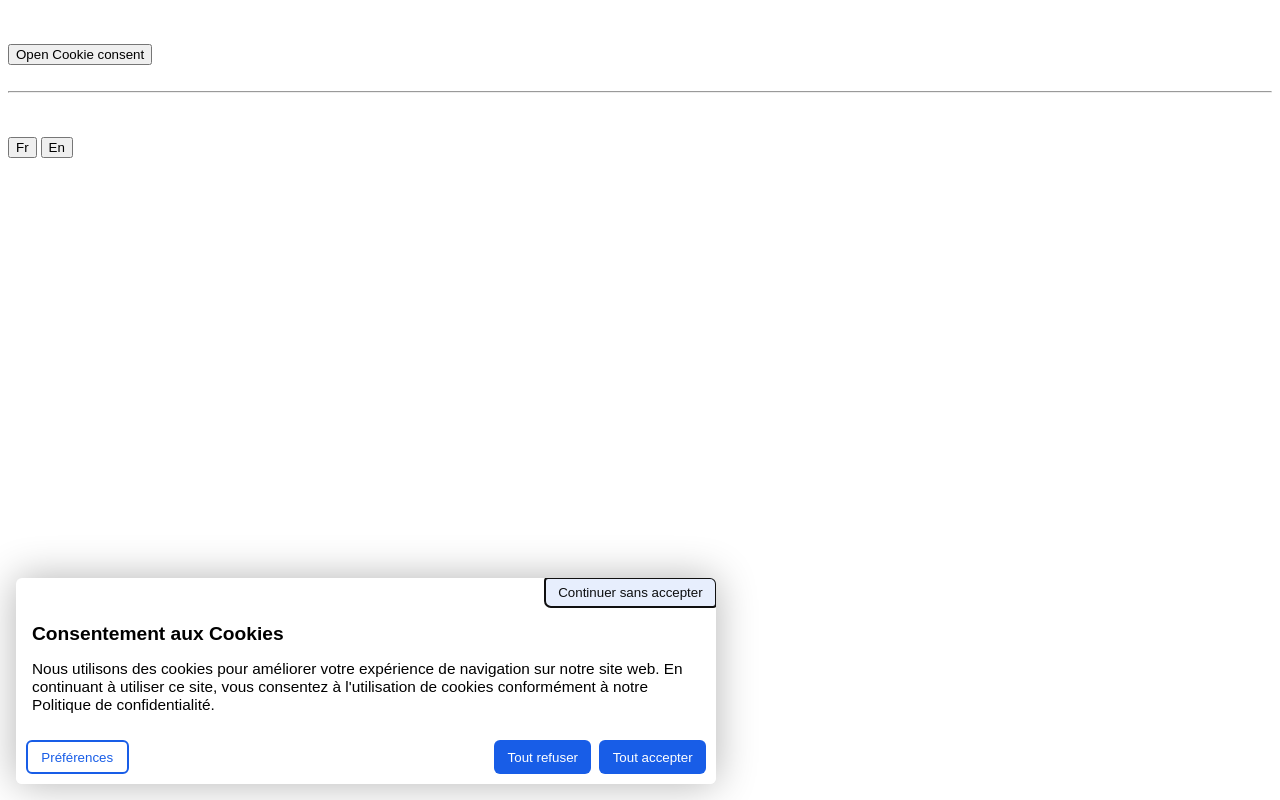
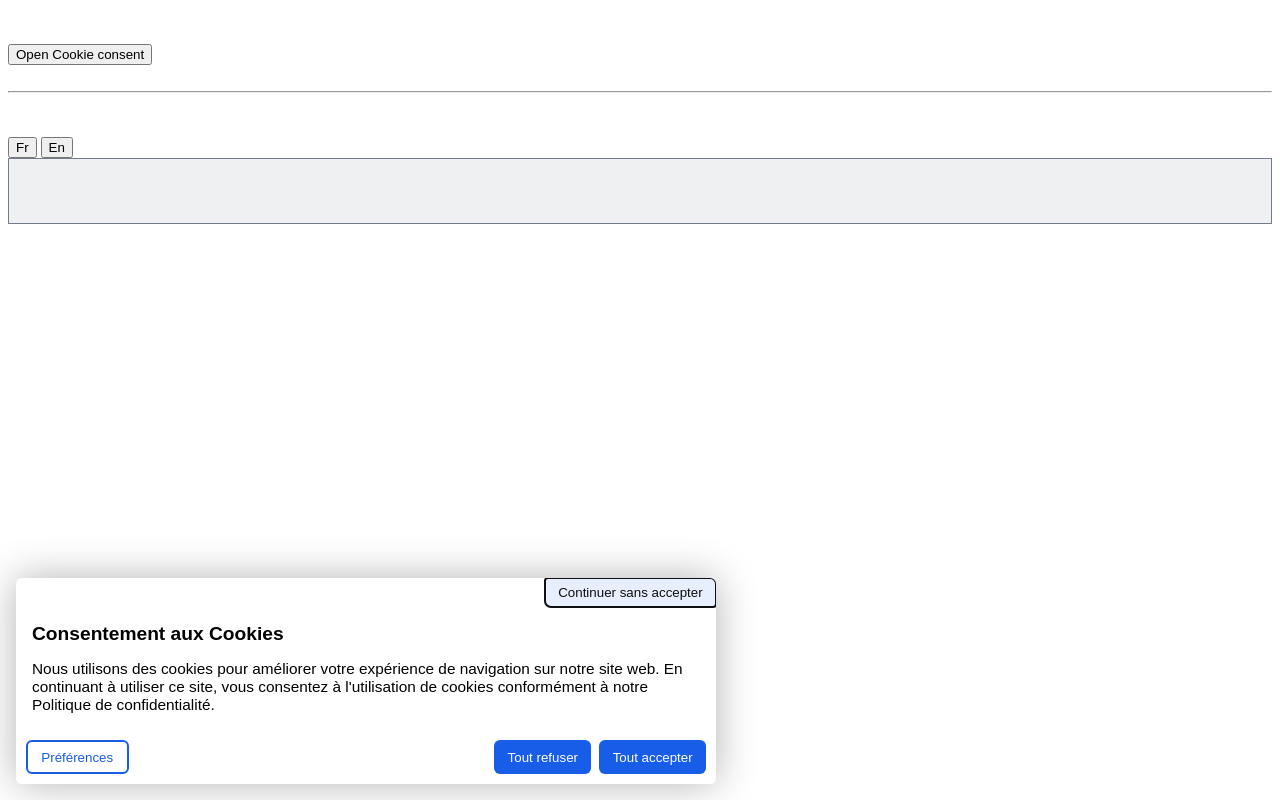
Before and after one commit to Masth0/cookie-consent, a website built with Vite: page index.html in a window 1280 px wide. Built offline with nearby package versions, Linux system fonts and the light colour scheme.

Commit message:
Display IFramePlaceholderElement

```diff
--- a/index.html
+++ b/index.html
@@ -64,7 +64,7 @@
     <iframe
       data-cc-category-name="Functional"
       data-cc-name="Google Maps"
-      data-cc-translations='{"fr": {"title": "Iframe Google Maps", "description": "Pour utiliser le service Google Maps veuillez accepter le cookie.", "btnLabel":"Modifier mon consentement"}}'
+      data-cc-translations='{"fr":"Pour utiliser le service Google Maps veuillez accepter le cookie.", "en":"aeaezae"}'
       width="600"
       height="450"
       style="border:0"
--- a/lib/Cookie.ts
+++ b/lib/Cookie.ts
@@ -1,4 +1,4 @@
-import { LanguageCode } from "./Translations.ts";
+import {checkLanguageCode, LanguageCode} from "./Translations.ts";
 import { checkRequiredTagAttributes, getAllCookies } from "./utils.ts";
 import { CookieElement } from "./ui/CookieElement.ts";
 import EventDispatcher, { ConsentEvent } from "./EventDispatcher.ts";
@@ -89,6 +89,10 @@ export class Cookie {
     return this.#element;
   }
 
+  get iframePlaceholderElement(): IFramePlaceholderElement {
+    return this.#iframePlaceholderElement;
+  }
+
   #categoryName: string = "";
   #name: string;
   #description: string;
@@ -116,12 +120,16 @@ export class Cookie {
     // Create html element
     this.#element = new CookieElement(this.#name);
     this.#element.updateMessages({ name: this.#name, description: this.#description });
-    // Create IFramePlaceholderElement
-    // Todo provide translations messages from the cookie creation
-    this.#iframePlaceholderElement = new IFramePlaceholderElement(this.#categoryName, this.#name)
-    // this.#iframePlaceholderElement.updateMessages({})
     if (this.isRevocable) {
       this.#dispatcher.addListener(ConsentEvent.CookieChange, this.onCookieChange.bind(this));
+    }
+
+    this.displayIFramePlaceholder();
+  }
+
+  displayIFramePlaceholder() {
+    for (const iframe of this.#iframes) {
+      iframe.insertAdjacentElement('beforebegin', this.iframePlaceholderElement.$el);
     }
   }
 
@@ -196,7 +204,30 @@ export class Cookie {
   }
 
   addIframes(iframes: HTMLIFrameElement[]) {
+    // Check required attributes to create the IFramePlaceholder: data-cc-translations
+    let placeholderTranslations;
+    for (const iframe of iframes) {
+      placeholderTranslations = JSON.parse(iframe.getAttribute("data-cc-translations") as string);
+      if (!placeholderTranslations) continue;
+      for (const transKey in placeholderTranslations) {
+        // Uppercase the first char
+        const key = transKey.charAt(0).toUpperCase() + transKey.slice(1);
+        checkLanguageCode(key);
+        if (typeof placeholderTranslations[transKey] !== "string") {
+          throw new Error("For iframe, translation must be a string. {\"fr\":\"Your message\"} ");
+        }
+      }
+    }
+
+    if (placeholderTranslations) {
+      if (!this.iframePlaceholderElement) {
+        console.log(placeholderTranslations)
+        this.#iframePlaceholderElement = new IFramePlaceholderElement(this, placeholderTranslations);
+      }
+    }
+
     this.#iframes = [...this.#iframes, ...iframes];
+    this.displayIFramePlaceholder();
   }
 
   addTokens(tokens: string[]): string[] {
--- a/lib/CookieConsent.ts
+++ b/lib/CookieConsent.ts
@@ -303,6 +303,7 @@ export class CookieConsent {
           revocable: cookieRevocable,
           translations: cookieTranslations,
         };
+
         if ($script.tagName === 'IFRAME') {
           cookieConfig.iframes = [<HTMLIFrameElement>$script];
           // Todo add IframePlaceholderMessages
--- a/lib/ui/IFramePlaceholderElement.ts
+++ b/lib/ui/IFramePlaceholderElement.ts
@@ -1,45 +1,32 @@
 import { createHTMLElement } from "./helpers.ts";
+import {LanguageCode} from "../Translations.ts";
+import {Cookie} from "../Cookie.ts";
 
-export interface IFramePlaceholderMessages {
-
-  title: string;
-  description: string;
-  btnLabel: string;
-}
 
 export class IFramePlaceholderElement {
   get $el(): HTMLDivElement {
     return this.#placeholder;
   }
 
-  #categoryName: string;
-  #cookieName: string;
-  #messages: IFramePlaceholderMessages;
+  #cookie: Cookie;
+  #translations: { [key in LanguageCode | string]?: string };
   #placeholder: HTMLDivElement;
-  #title: HTMLHeadingElement;
-  #description: HTMLParagraphElement;
-  #btn: HTMLButtonElement;
+  #message: HTMLParagraphElement;
 
-  constructor(categoryName: string, cookieName: string, messages?: IFramePlaceholderMessages) {
-    this.#categoryName = categoryName;
-    this.#cookieName = cookieName;
-    if (messages) {
-      this.#messages = messages;
+  constructor(cookie: Cookie, translations?: { [key in LanguageCode | string]?: string }) {
+    this.#cookie = cookie;
+    if (translations) {
+      this.#translations = translations;
     }
     this.#placeholder = createHTMLElement<HTMLDivElement>("DIV", {
-      "class": "cc_placeholder"
+      "class": "cc_iframe_placeholder"
     });
-    this.#title = createHTMLElement<HTMLHeadingElement>('h3', {"class": "cc_placeholder_title"});
-    this.#description = createHTMLElement<HTMLHeadingElement>('p', {"class": "cc_placeholder_description"});
-    this.#btn = createHTMLElement<HTMLButtonElement>('button', {
-      "class": "cc_button"
-    });
+    this.#message = createHTMLElement<HTMLParagraphElement>('p', {"class": "cc_placeholder_message"});
+    this.#placeholder.appendChild(this.#message);
   }
 
-  updateMessages(messages: IFramePlaceholderMessages) {
-    this.#title.innerText = messages.title;
-    this.#description.innerText = messages.description;
-    this.#btn.innerText = messages.btnLabel;
+  updateMessages(message: string) {
+    this.#message.innerText = message;
   }
 
 }
--- a/src/style.css
+++ b/src/style.css
@@ -28,7 +28,8 @@
 }
 
 /* Variables */
-.cc_card {
+.cc_card,
+.cc_iframe_placeholder {
     /* Colors */
     --cc-color-reject-rgb: 24, 93, 231;
     --cc-color-accept-all-rgb: 24, 93, 231;
@@ -71,6 +72,7 @@
     --cc-card-radius: 16px;
     --cc-card-bg: #ffffff;
     --cc-card-shadow: 0 0 40px 0 rgba(0, 0, 0, 0.3);
+
     /* Gap */
     --cc-gap: 16px;
     --cc-gap-m: 12px;
@@ -467,3 +469,13 @@
     margin-left: 0;
     margin-right: auto;
 }
+
+.cc_iframe_placeholder {
+    position: relative;
+    display: block;
+    text-align: center;
+    background-color: var(--cc-color-grey-1);
+    border: 1px solid var(--cc-color-grey-5);
+    color: var(--cc-color-text);
+    padding: 24px;
+}
```
